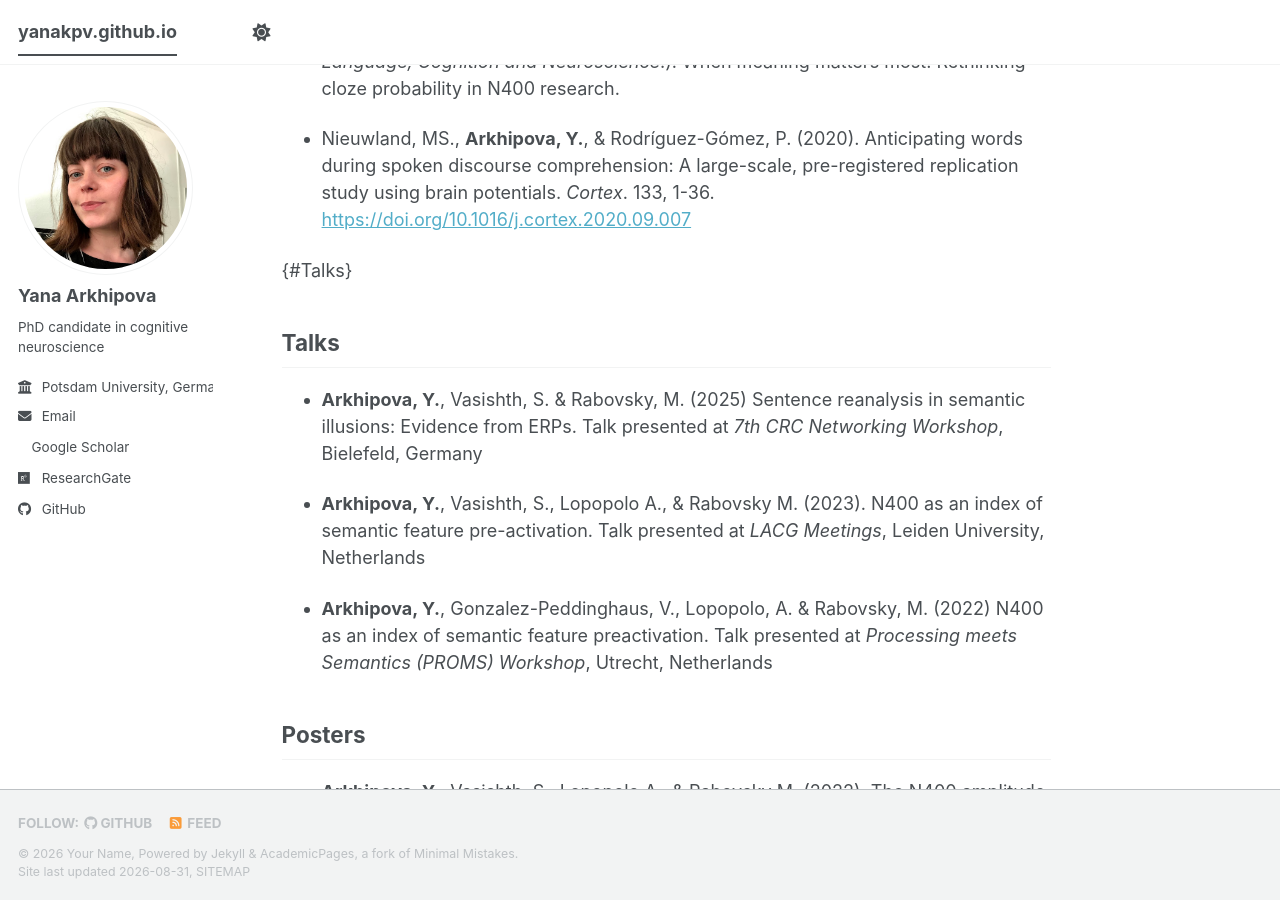
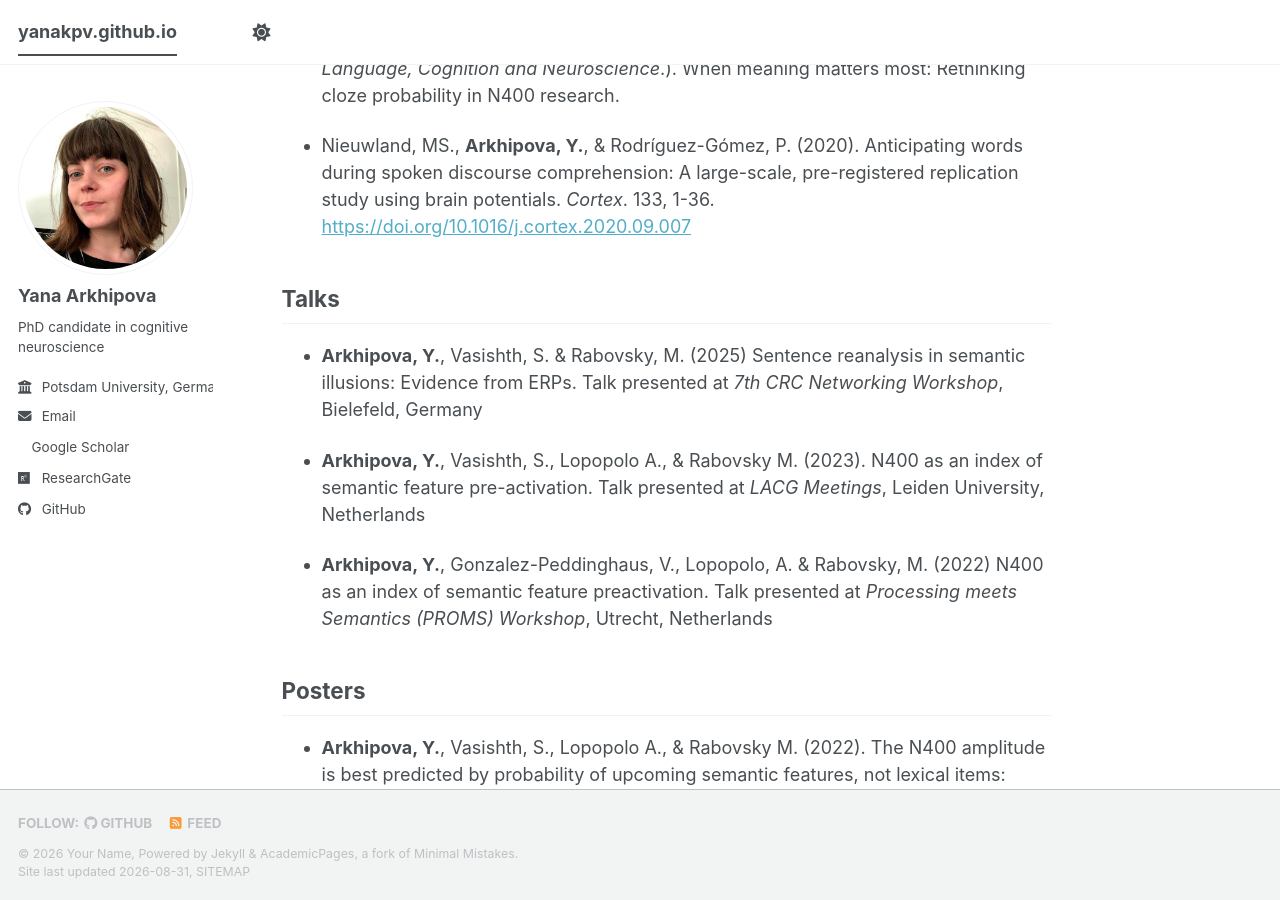
Before and after one commit to yanakpv/yanakpv.github.io, a Jekyll site: the page built from _pages/about.md, in a window 1280 px wide and 900 px high, scrolled down 1799 px. Built offline with Jekyll 4.4.1, drawn with Linux system fonts in a browser that asks for light colours; a style sheet for code colours, icons or effects is not loaded.

Commit message:
Update about.md

```diff
--- a/_pages/about.md
+++ b/_pages/about.md
@@ -58,8 +58,8 @@ Before starting my PhD I spent a year at the Max Planck Institute for Psycholing
 
 * Nieuwland, MS., __Arkhipova, Y.__, & Rodríguez-Gómez, P. (2020). Anticipating words during spoken discourse comprehension: A large-scale, pre-registered replication study using brain potentials. *Cortex*. 133, 1-36. [https://doi.org/10.1016/j.cortex.2020.09.007](https://doi.org/10.1016/j.cortex.2020.09.007)
 
-{#Talks}
-## Talks
+
+## Talks {#Talks}
 
 * __Arkhipova, Y.__, Vasishth, S. & Rabovsky, M. (2025) Sentence reanalysis in semantic illusions: Evidence from ERPs. Talk presented at _7th CRC Networking Workshop_, Bielefeld, Germany
 
```
Also changed, not shown: other parts of _pages/about.md (+1 -1 lines).
